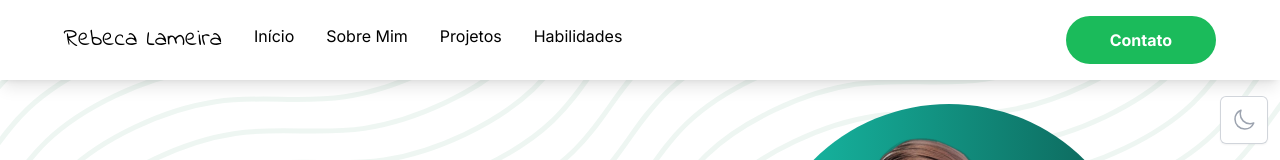
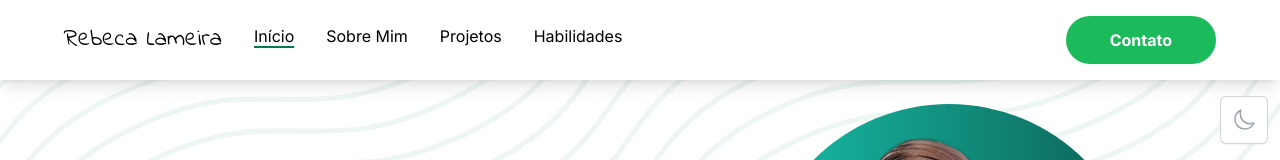
Before and after one commit to RebecaLameira/my-portfolio, a Next.js app: page / in a window 1280 px wide. Shown: the top 160 px of the page. Built offline with nearby package versions, Linux system fonts and the light colour scheme.

Commit message:
Changing the navlinks decoration.

```diff
--- a/components/Navbar/NavLinks/NavLinks.tsx
+++ b/components/Navbar/NavLinks/NavLinks.tsx
@@ -1,4 +1,8 @@
+"use client";
+
+import clsx from "clsx";
 import Link from "next/link";
+import { usePathname } from "next/navigation";
 
 const links = [
 	{ title: "Início", path: "/" },
@@ -8,6 +12,7 @@ const links = [
 ];
 
 const NavLinks = () => {
+	const pathname = usePathname();
 	return (
 		<div className="flex gap-8 laptop:shrink mobile:text-base mobile:gap-4 ">
 			{links.map((link) => {
@@ -15,7 +20,13 @@ const NavLinks = () => {
 					<Link
 						key={link.title}
 						href={link.path}
-						className="no-underline decoration-emerald-500 decoration-2 hover:underline underline-offset-4"
+						className={clsx(
+							" decoration-emerald-500 decoration-2 hover:underline hover:text-emerald-500 underline-offset-4",
+							{
+								"underline underline-offset-4 decoration-emerald-700 ":
+									pathname === link.path,
+							}
+						)}
 					>
 						{link.title}
 					</Link>
--- a/package.json
+++ b/package.json
@@ -12,6 +12,7 @@
     "@headlessui/react": "^1.7.18",
     "@heroicons/react": "^2.1.1",
     "@types/nodemailer": "^6.4.14",
+    "clsx": "^2.1.0",
     "next": "^14.0.4",
     "next-themes": "^0.2.1",
     "nodemailer": "^6.9.8",
```
Also changed, not shown: 1 other file (tests, documents, lock files or other folders).
